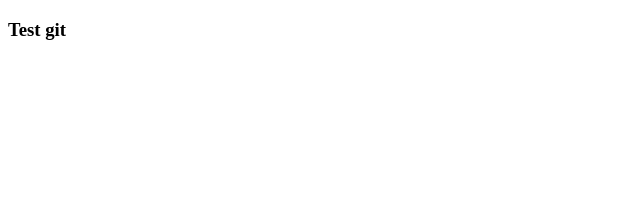
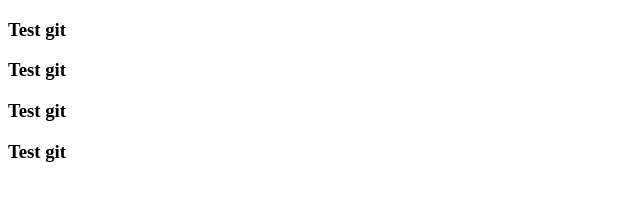
Before and after one commit to yusupfey/test-git-repo, a plain HTML site: page index.html in a window 1280 px wide. Shown: the whole page, without its empty margins (0-640 px from the left). Drawn offline with Linux system fonts and the light colour scheme.

Commit message:
menambahkan h3 pada index.php

```diff
--- a/index.html
+++ b/index.html
@@ -9,6 +9,9 @@
 
 <body>
     <h3>Test git</h3>
+    <h3>Test git</h3>
+    <h3>Test git</h3>
+    <h3>Test git</h3>
 </body>
 
 </html>
```
